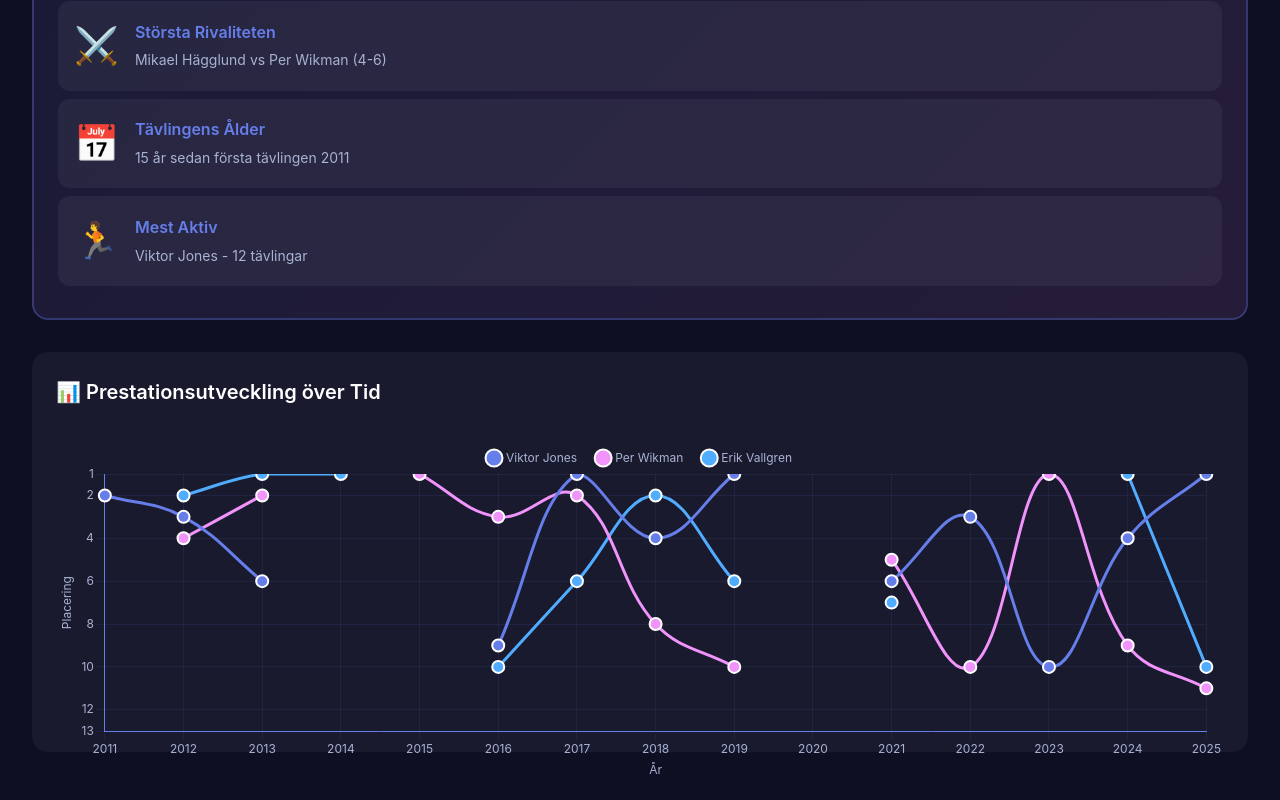
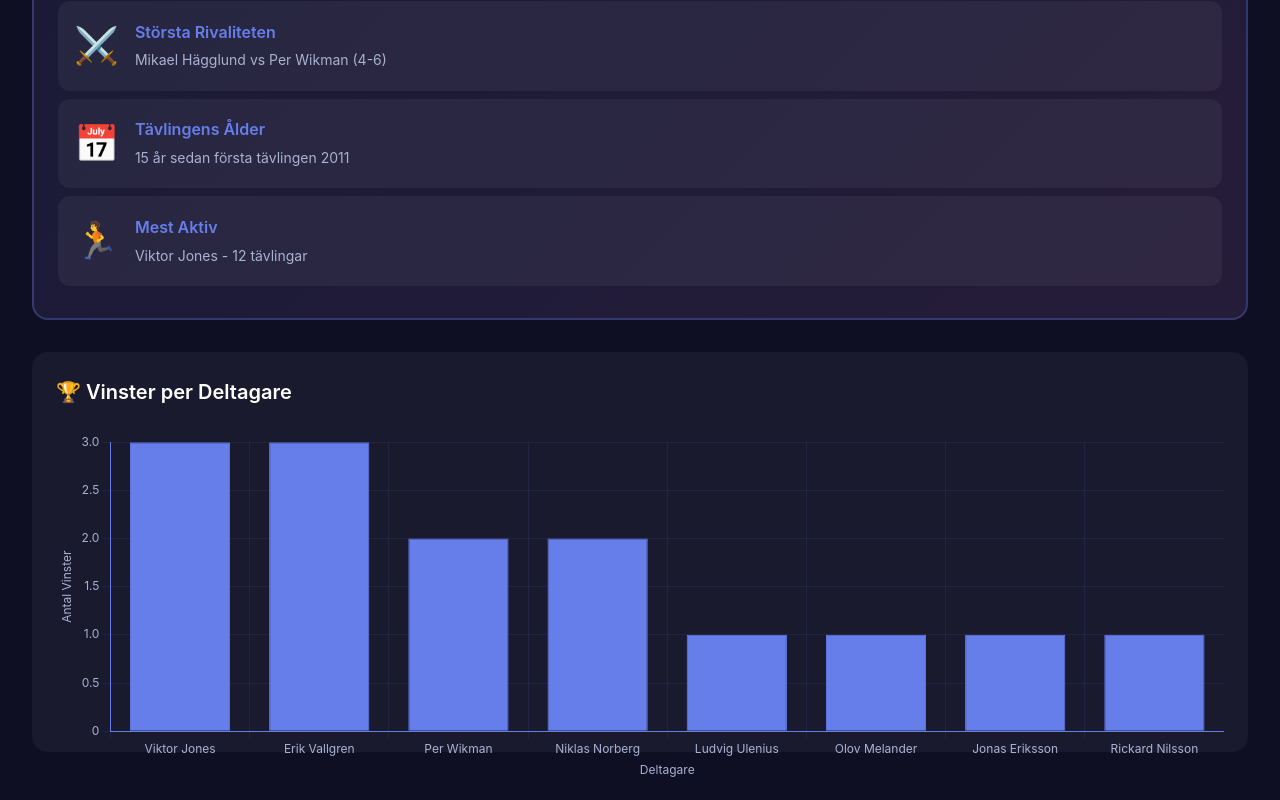
Before and after one commit to olovmelander/pekkas-pokal, a website built with Vite: page index.html in a window 1280 px wide. Shown: the part 1131-1931 px from the top of the page. Built offline with nearby package versions, Linux system fonts and the light colour scheme.

Commit message:
Replace performance trend chart with wins chart

```diff
--- a/index.html
+++ b/index.html
@@ -185,9 +185,9 @@
       <!-- Charts -->
       <div class="chart-container">
         <div class="chart-header">
-          <div class="chart-title">📊 Prestationsutveckling över Tid</div>
+          <div class="chart-title">🏆 Vinster per Deltagare</div>
         </div>
-        <canvas id="performance-trend-chart"></canvas>
+        <canvas id="wins-chart"></canvas>
       </div>
     </div>
 
--- a/src/scripts/chart-manager.js
+++ b/src/scripts/chart-manager.js
@@ -198,6 +198,69 @@ class ChartManager {
     });
 
     this.charts.set('performance-trend-chart', chart);
+  }
+
+  /**
+   * Create wins distribution chart
+   */
+  createWinsChart(data) {
+    const ctx = document.getElementById('wins-chart');
+    if (!ctx) {
+      console.warn('Wins chart canvas not found');
+      return;
+    }
+
+    this.destroyChart('wins-chart');
+
+    const winCounts = {};
+    data.competitions.forEach(comp => {
+      if (comp.winner) {
+        winCounts[comp.winner] = (winCounts[comp.winner] || 0) + 1;
+      }
+    });
+
+    const topWinners = Object.entries(winCounts)
+      .sort((a, b) => b[1] - a[1])
+      .slice(0, 8);
+
+    const options = {
+      ...this.defaultOptions,
+      plugins: {
+        ...this.defaultOptions.plugins,
+        legend: { display: false }
+      },
+      scales: {
+        ...this.defaultOptions.scales,
+        y: {
+          ...this.defaultOptions.scales.y,
+          beginAtZero: true,
+          title: { display: true, text: 'Antal Vinster', color: '#a8b2d1' }
+        },
+        x: {
+          ...this.defaultOptions.scales.x,
+          title: { display: true, text: 'Deltagare', color: '#a8b2d1' }
+        }
+      }
+    };
+
+    const chart = new Chart(ctx, {
+      type: 'bar',
+      data: {
+        labels: topWinners.map(([name]) => name),
+        datasets: [
+          {
+            label: 'Vinster',
+            data: topWinners.map(([, wins]) => wins),
+            backgroundColor: this.colorPalette.primary,
+            borderColor: this.colorPalette.primary,
+            borderWidth: 1
+          }
+        ]
+      },
+      options: options
+    });
+
+    this.charts.set('wins-chart', chart);
   }
 
   /**
--- a/src/scripts/main.js
+++ b/src/scripts/main.js
@@ -442,9 +442,9 @@ class PekkasPokalApp {
       this.modules.uiComponents.renderFunStats(funStats);
     }
 
-    // Create performance chart
+    // Create wins chart
     if (this.modules.chartManager) {
-      this.modules.chartManager.createPerformanceTrendChart(data);
+      this.modules.chartManager.createWinsChart(data);
     }
   }
 
```
